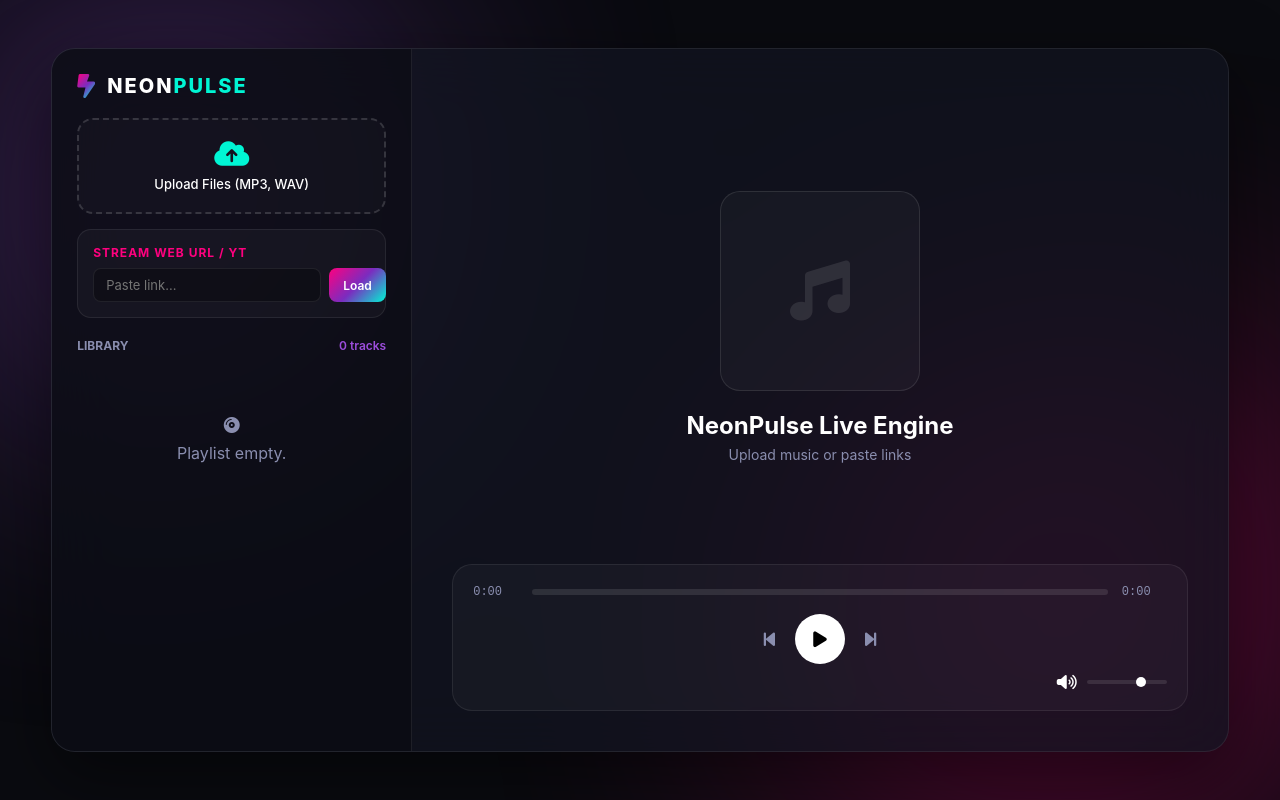
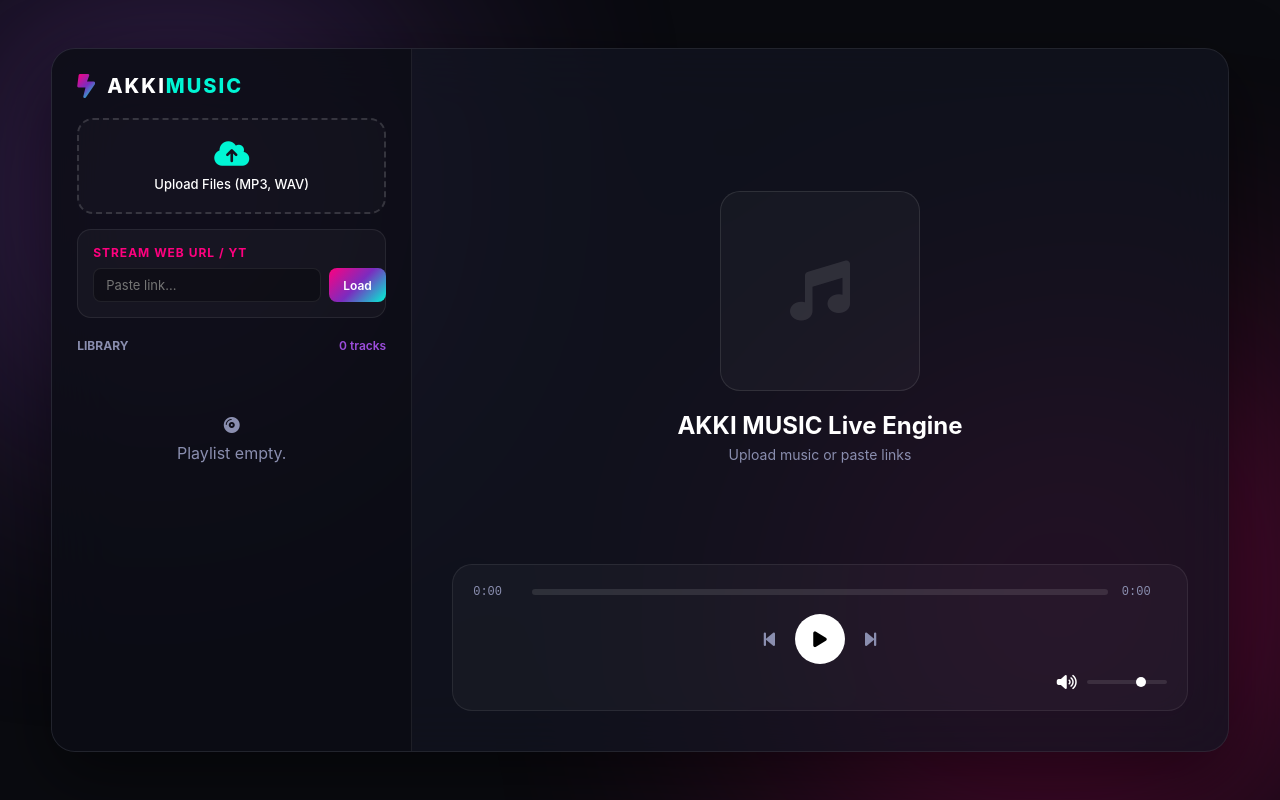
Before and after one commit to AKKI-9605/MUSIC-APP, a plain HTML site: page index.html in a window 1280 px wide. Drawn offline with Linux system fonts and the light colour scheme.

Commit message:
Update title and branding in index.html

```diff
--- a/index.html
+++ b/index.html
@@ -3,7 +3,7 @@
 <head>
     <meta charset="UTF-8">
     <meta name="viewport" content="width=device-width, initial-scale=1.0">
-    <title>NEONPULSE // Premium Audio Player</title>
+    <title>MUSIC APP || DESIGNED BY AKKI</title>
     <!-- FontAwesome Icons -->
     <link rel="stylesheet" href="https://cdnjs.cloudflare.com/ajax/libs/font-awesome/6.4.0/css/all.min.css">
 
@@ -211,7 +211,7 @@
         <aside class="sidebar">
             <div class="brand">
                 <i class="fa-solid fa-bolt-lightning"></i>
-                <h2>NEON<span>PULSE</span></h2>
+                <h2>AKKI<span>MUSIC</span></h2>
             </div>
 
             <!-- SYSTEM 1: Local Upload -->
@@ -251,7 +251,7 @@
             <div class="now-playing-display">
                 <div class="album-art" id="main-art"><i class="fa-solid fa-music"></i></div>
                 <div class="track-meta">
-                    <h1 id="main-title">NeonPulse Live Engine</h1>
+                    <h1 id="main-title">AKKI MUSIC Live Engine</h1>
                     <p id="main-artist">Upload music or paste links</p>
                 </div>
             </div>
```
